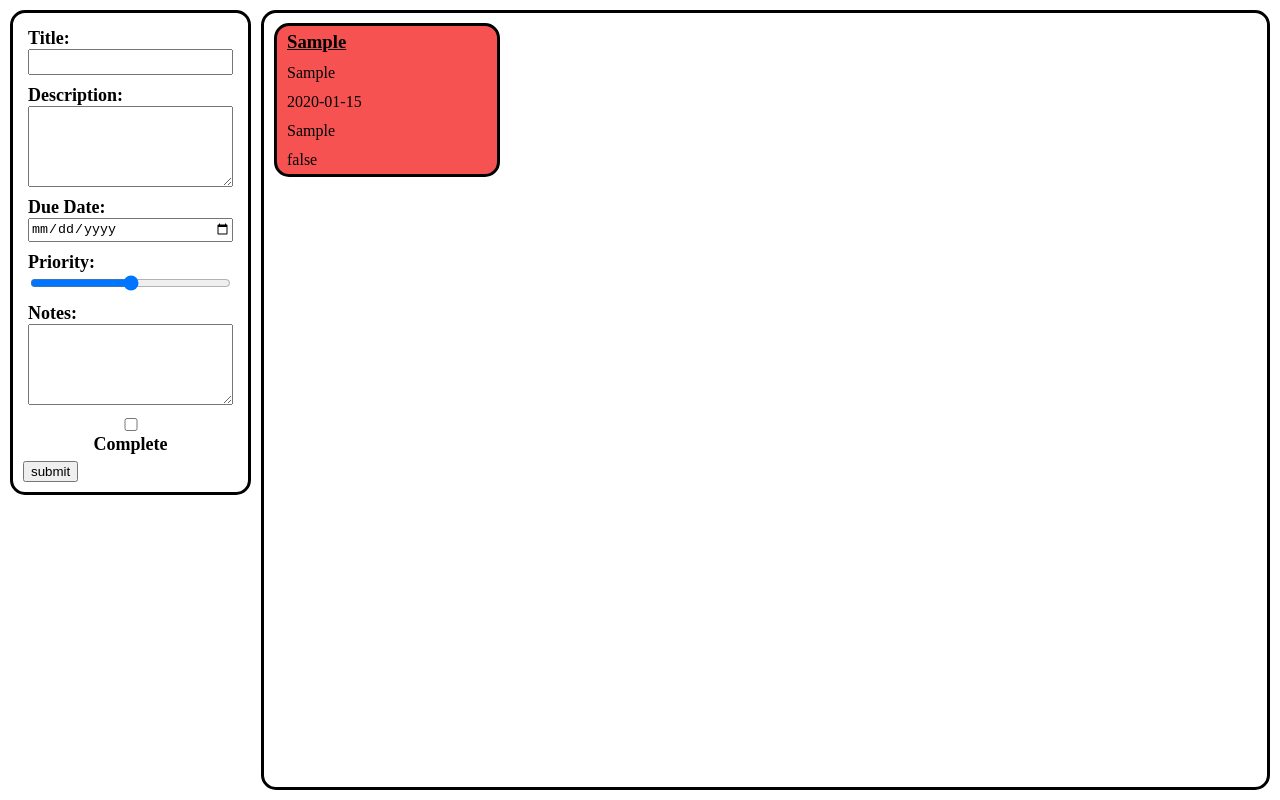
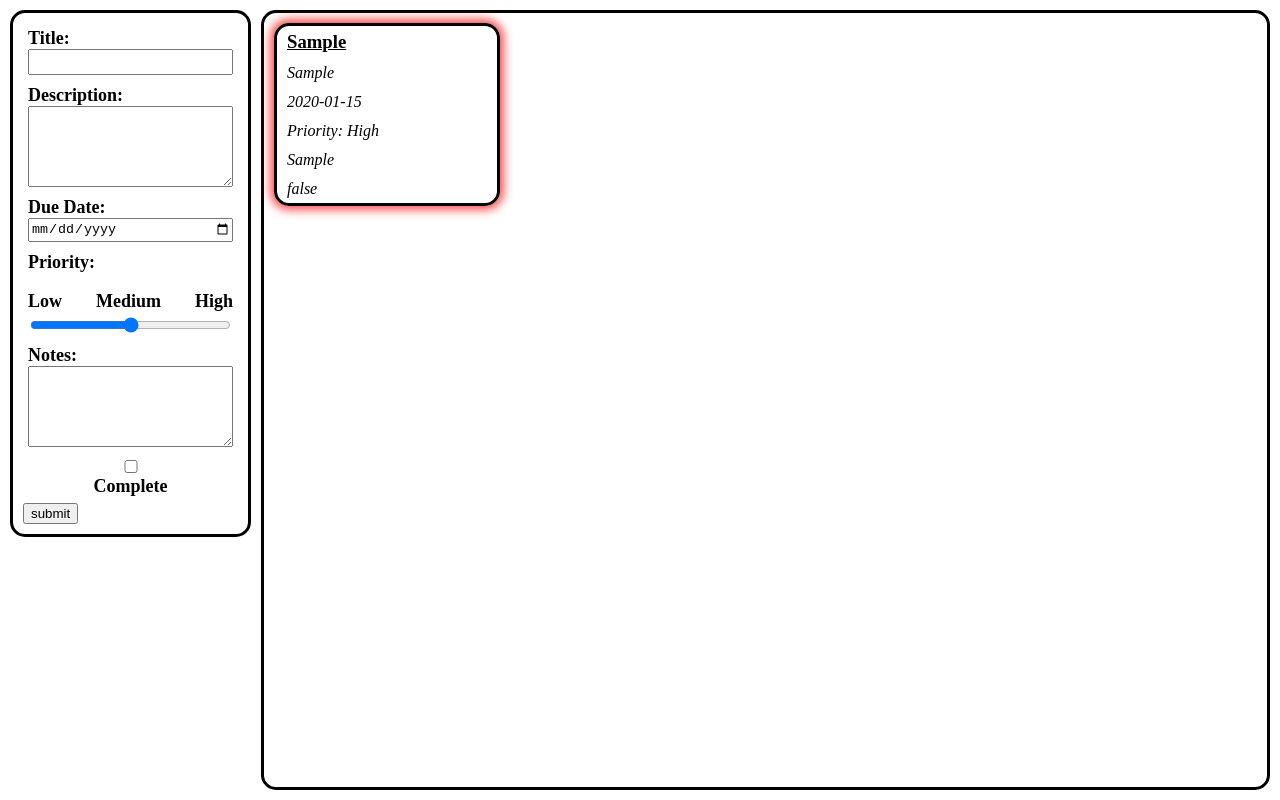
Before and after one commit to tylermoroz/To-Do-List, a website built with webpack: page dist/index.html in a window 1280 px wide. Both pictures are taken after typing "Sample", "Sample", "2020-01-15", "Sample" into the empty fields and a click on the button "submit". Built offline with nearby package versions, Linux system fonts and the light colour scheme.

Commit message:
Files corrupted, adding all recent changes including new priority system and todo coloring based on priority.

```diff
--- a/src/displayTodo.js
+++ b/src/displayTodo.js
@@ -1,13 +1,23 @@
 import { todoArray } from "./createTodo.js";
 import { todoDiv } from "./index.js";
 
-const priorityColor = (i, todo) => {
-  if (todoArray[i].priority == "0") {
-    todo.style.backgroundColor = "#6bed7c";
-  } else if (todoArray[i].priority == "1") {
-    todo.style.backgroundColor = "#f2f074";
+const todoColor = (i, todo) => {
+  if (todoArray[i].priority == "1") {
+    todo.style.boxShadow = "0px 0px 10px 4px #6bed7c";
   } else if (todoArray[i].priority == "2") {
-    todo.style.backgroundColor = "#f75252";
+    todo.style.boxShadow = "0px 0px 10px 4px #f2f074";
+  } else if (todoArray[i].priority == "3") {
+    todo.style.boxShadow = "0px 0px 10px 4px #f75252";
+  }
+};
+
+const priorityLevel = (i) => {
+  if (todoArray[i].priority == "1") {
+    return (priority.textContent = "Priority: Low");
+  } else if (todoArray[i].priority == "2") {
+    return (priority.textContent = "Priority: Medium");
+  } else if (todoArray[i].priority == "3") {
+    return (priority.textContent = "Priority: High");
   }
 };
 
@@ -17,18 +27,18 @@ const displayTodo = () => {
     const title = document.createElement("h3");
     const description = document.createElement("p");
     const dueDate = document.createElement("p");
-    // const priority = document.createElement("p");
+    const priority = document.createElement("p");
     const notes = document.createElement("p");
     const complete = document.createElement("p");
 
     title.textContent = todoArray[i].title;
     description.textContent = todoArray[i].description;
     dueDate.textContent = todoArray[i].dueDate;
-    // priority.textContent = todoArray[i].priority;
+    priority.textContent = priorityLevel(i);
     notes.textContent = todoArray[i].notes;
     complete.textContent = todoArray[i].complete;
 
-    priorityColor(i, todoObject);
+    todoColor(i, todoObject);
 
     todoObject.classList.add("todo-object");
 
@@ -36,7 +46,7 @@ const displayTodo = () => {
     todoObject.appendChild(title);
     todoObject.appendChild(description);
     todoObject.appendChild(dueDate);
-    // todoObject.appendChild(priority);
+    todoObject.appendChild(priority);
     todoObject.appendChild(notes);
     todoObject.appendChild(complete);
     console.log(todoObject, todoArray[i]);
--- a/src/style.css
+++ b/src/style.css
@@ -58,6 +58,12 @@ form #todo-priority {
   padding: 5px;
 }
 
+form #priority-level {
+  display: flex;
+  justify-content: space-between;
+  margin-bottom: -15px;
+}
+
 form #todo-notes {
   display: flex;
   flex-direction: column;
@@ -105,4 +111,5 @@ form #todo-checklist {
 
 .todo-object p {
   margin-bottom: -5px;
+  font-style: italic;
 }
--- a/src/todoForm.js
+++ b/src/todoForm.js
@@ -17,6 +17,10 @@ const dueDateInput = document.createElement("input");
 
 const priority = document.createElement("div");
 const priorityLabel = document.createElement("label");
+const priorityLevelDiv = document.createElement("div");
+const priorityLevelLow = document.createElement("p");
+const priorityLevelMid = document.createElement("p");
+const priorityLevelHigh = document.createElement("p");
 const priorityInput = document.createElement("input");
 
 const notes = document.createElement("div");
@@ -56,11 +60,15 @@ dueDateInput.setAttribute("id", "due-date");
 priority.setAttribute("id", "todo-priority");
 priorityLabel.setAttribute("for", "priority");
 priorityLabel.textContent = "Priority:";
+priorityLevelDiv.setAttribute("id", "priority-level");
+priorityLevelLow.textContent = "Low";
+priorityLevelMid.textContent = "Medium";
+priorityLevelHigh.textContent = "High";
 priorityInput.setAttribute("type", "range");
 priorityInput.setAttribute("name", "priority");
 priorityInput.setAttribute("id", "priority");
-priorityInput.setAttribute("min", "0");
-priorityInput.setAttribute("max", "2");
+priorityInput.setAttribute("min", "1");
+priorityInput.setAttribute("max", "3");
 
 notes.setAttribute("id", "todo-notes");
 notesLabel.setAttribute("for", "notes");
@@ -96,6 +104,10 @@ const formCreate = () => {
   dueDate.appendChild(dueDateLabel);
   dueDate.appendChild(dueDateInput);
   priority.appendChild(priorityLabel);
+  priority.appendChild(priorityLevelDiv);
+  priorityLevelDiv.appendChild(priorityLevelLow);
+  priorityLevelDiv.appendChild(priorityLevelMid);
+  priorityLevelDiv.appendChild(priorityLevelHigh);
   priority.appendChild(priorityInput);
   notes.appendChild(notesLabel);
   notes.appendChild(notesInput);
```
Also changed, not shown: dist/main.js.
